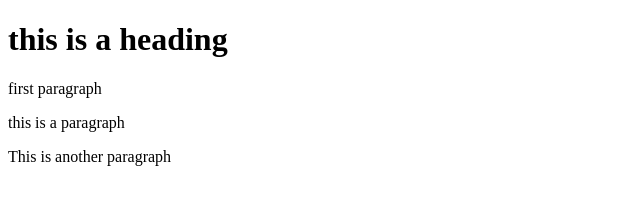
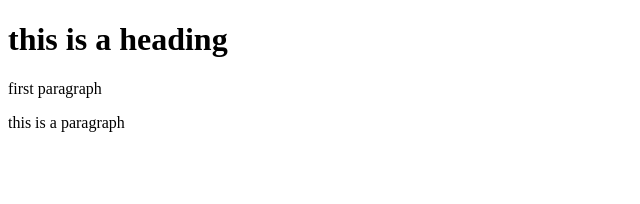
Before and after one commit to EION007/Learning-git, a plain HTML site: page index.html in a window 1280 px wide. Shown: the whole page, without its empty margins (0-640 px from the left). Drawn offline with Linux system fonts and the light colour scheme.

Commit message:
removed last line

```diff
--- a/index.html
+++ b/index.html
@@ -10,8 +10,5 @@
 <h1>this is a heading</h1>
   <p>first paragraph</p>
   <p>this is a paragraph</p>
-  <p>This is another paragraph</p>
-
-
 </body>
 </html>
--- a/index.js
+++ /dev/null
@@ -1 +0,0 @@
-console.log("hello git add github updated");
```
